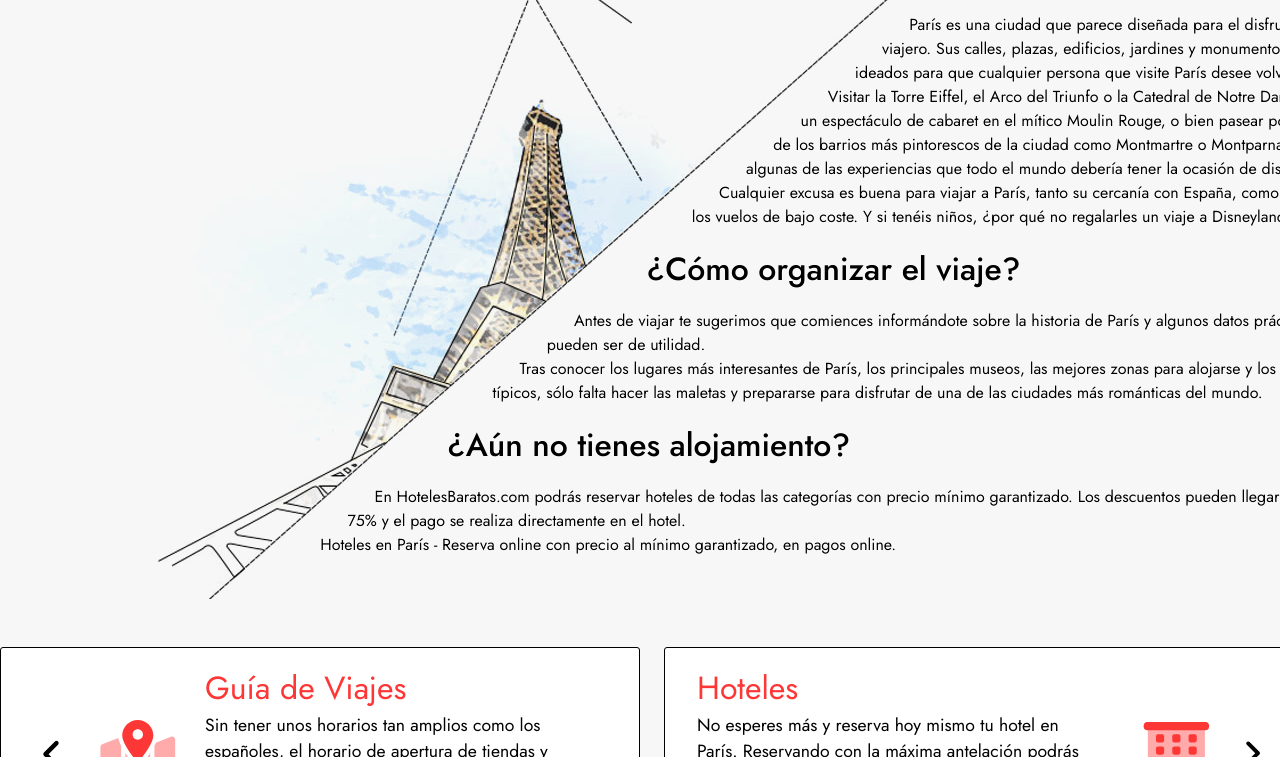
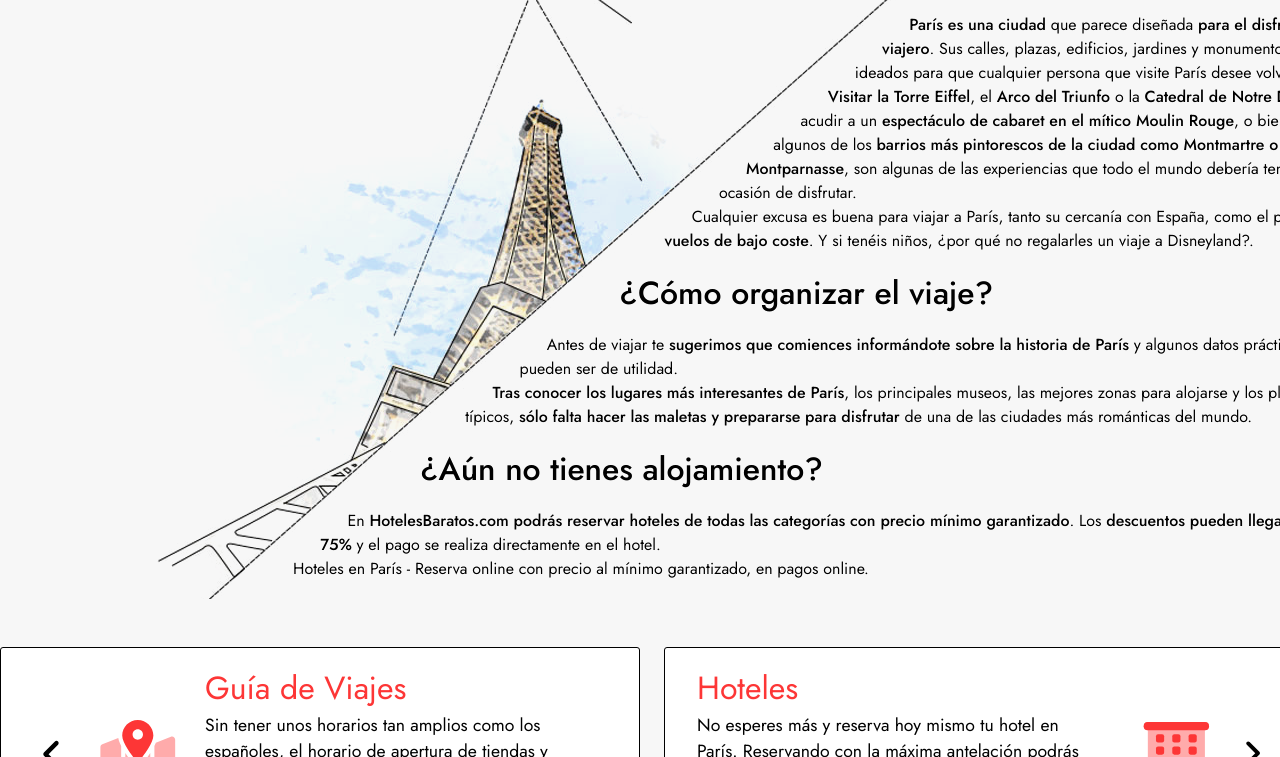
Before and after one commit to AlessanderDelgado/mdw-final-dwn1b, a website: page src/index.html in a window 1280 px wide. Shown: the part 691-1448 px from the top of the page. Drawn offline with nearby package versions, Linux system fonts and the light colour scheme; files that its build step writes are made by us from their sources; files whose address does not match are found by name; a web font is replaced by a local one.

Commit message:
Added strong
Added strong semantic to index html file

```diff
--- a/src/index.html
+++ b/src/index.html
@@ -44,17 +44,19 @@
             <div class="hero-banner-eiffel">
                 <div class="eiffel-image"></div>
                 <h2>¿Por qué visitar París?</h2>
-                <p>París es una ciudad que parece diseñada para el disfrute del viajero. Sus calles, plazas, edificios, jardines y monumentos parecen ideados para que cualquier persona que visite París desee volver.</p>
-                <p>Visitar la Torre Eiffel, el Arco del Triunfo o la Catedral de Notre Dame, acudir a un espectáculo de cabaret en el mítico Moulin Rouge, o bien pasear por algunos de los barrios más pintorescos de la ciudad como Montmartre o Montparnasse, son algunas de las experiencias que todo el mundo debería tener la ocasión de disfrutar.</p>
-                <p>Cualquier excusa es buena para viajar a París, tanto su cercanía con España, como el precio de los vuelos de bajo coste. Y si tenéis niños, ¿por qué no regalarles un viaje a Disneyland?.</p>
+                <p> <strong> París es una ciudad</strong> que parece diseñada <strong> para el disfrute del viajero</strong>. Sus calles, plazas, edificios, jardines y monumentos parecen ideados para que cualquier persona que visite París desee volver.</p>
+
+                <p><strong> Visitar la Torre Eiffel</strong>, el <strong> Arco del Triunfo</strong> o la <strong> Catedral de Notre Dame</strong>, acudir a un <strong> espectáculo de cabaret en el mítico Moulin Rouge</strong>, o bien pasear por algunos de los  <strong>barrios más pintorescos de la ciudad como Montmartre o Montparnasse</strong>, son algunas de las experiencias que todo el mundo debería tener la ocasión de disfrutar.</p>
+
+                <p>Cualquier excusa es buena para viajar a París, tanto su cercanía con España, como el precio de los <strong> vuelos de bajo coste</strong>. Y si tenéis niños, ¿por qué no regalarles un viaje a Disneyland?.</p>
 
                 <h2>¿Cómo organizar el viaje?</h2>
-                <p>Antes de viajar te sugerimos que comiences informándote sobre la historia de París y algunos datos prácticos que pueden ser de utilidad.</p>
+                <p>Antes de viajar te <strong> sugerimos que comiences informándote sobre la historia de París</strong> y algunos datos prácticos que pueden ser de utilidad.</p>
 
-                <p>Tras conocer los lugares más interesantes de París, los principales museos, las mejores zonas para alojarse y los platos más típicos, sólo falta hacer las maletas y prepararse para disfrutar de una de las ciudades más románticas del mundo.</p>
+                <p><strong> Tras conocer los lugares más interesantes de París</strong>, los principales museos, las mejores zonas para alojarse y los platos más típicos, <strong> sólo falta hacer las maletas y prepararse para disfrutar</strong> de una de las ciudades más románticas del mundo.</p>
 
                 <h2>¿Aún no tienes alojamiento?</h2>
-                <p>En HotelesBaratos.com podrás reservar hoteles de todas las categorías con precio mínimo garantizado. Los descuentos pueden llegar hasta el 75% y el pago se realiza directamente en el hotel.</p>
+                <p>En <strong> HotelesBaratos.com podrás reservar hoteles de todas las categorías con precio mínimo garantizado</strong>. Los <strong> descuentos pueden llegar hasta el 75%</strong> y el pago se realiza directamente en el hotel.</p>
 
                 <p>Hoteles en París - Reserva online con precio al mínimo garantizado, en pagos online.</p>
             </div>
--- a/src/sass/base/_fonts.scss
+++ b/src/sass/base/_fonts.scss
@@ -1,2 +1,7 @@
 $primary-font: 'Jost',Arial, Helvetica, sans-serif;
 // $secondary-font: 'Patrick Hand', cursive;
+
+
+strong {
+    font-weight: 500;
+}
```
